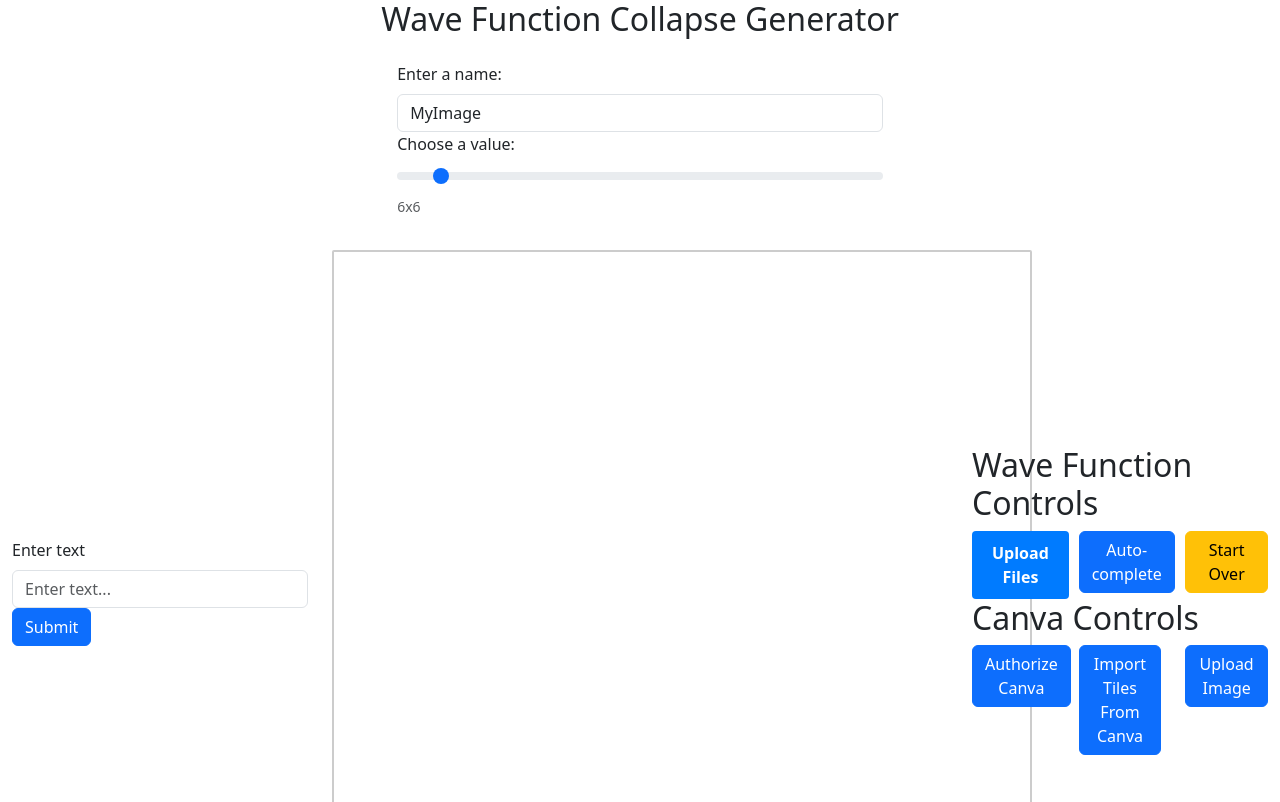
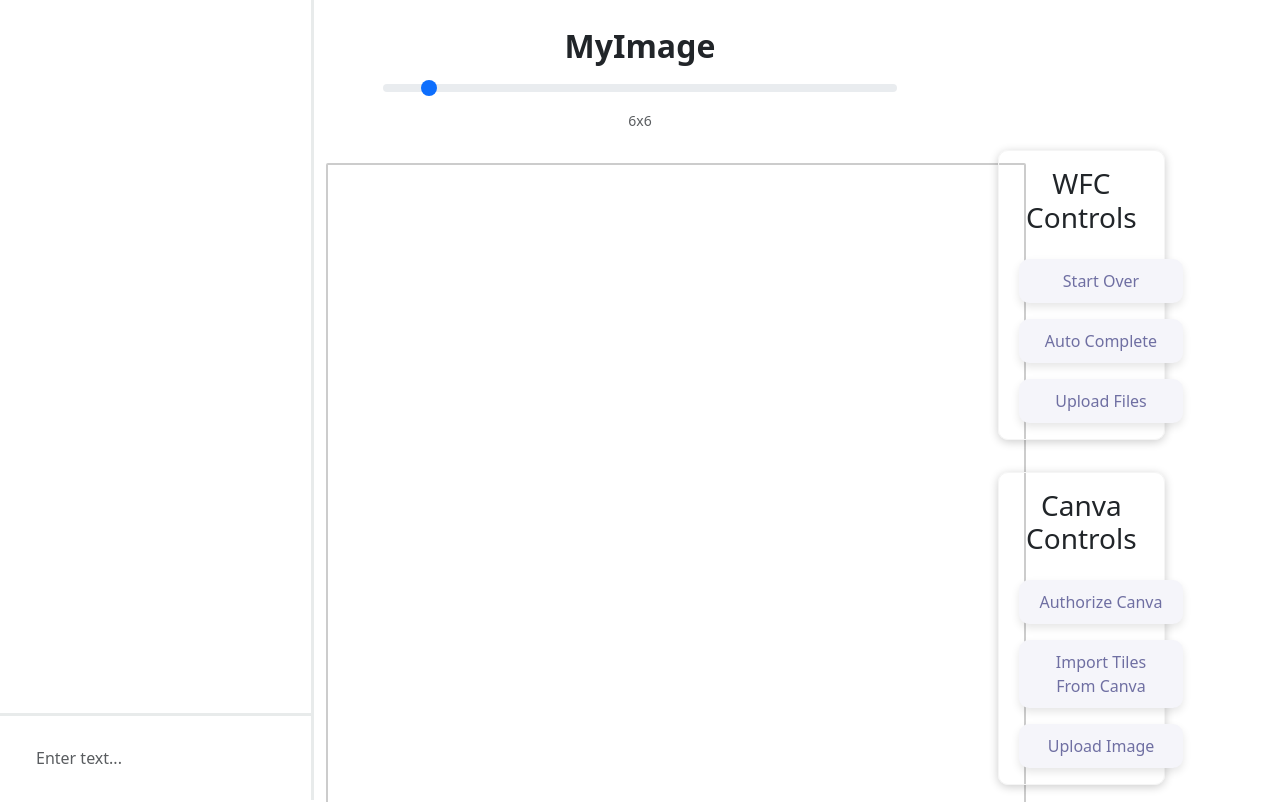
Before and after one commit to mattmacf98/wfc-canva-hackathon, a React (Vite) app: page / in a window 1280 px wide. Shown: the top 802 px of the page. Built offline with nearby package versions, Linux system fonts and the light colour scheme.

Commit message:
update styling

```diff
--- a/index.html
+++ b/index.html
@@ -4,7 +4,7 @@
     <meta charset="UTF-8" />
     <link rel="icon" type="image/svg+xml" href="/vite.svg" />
     <meta name="viewport" content="width=device-width, initial-scale=1.0" />
-    <title>Wave Function Collapse Canva</title>
+    <title>Procedurize</title>
   </head>
   <body>
     <div id="root"></div>
--- a/package.json
+++ b/package.json
@@ -17,7 +17,9 @@
     "p5": "^1.9.4",
     "react": "^18.3.1",
     "react-bootstrap": "^2.10.4",
-    "react-dom": "^18.3.1"
+    "react-dom": "^18.3.1",
+    "react-icons": "^5.2.1",
+    "react-loading": "^2.0.3"
   },
   "devDependencies": {
     "@types/react": "^18.3.3",
--- a/src/App.tsx
+++ b/src/App.tsx
@@ -1,11 +1,9 @@
 import ImageGeneration from "./components/imageGeneration";
-import Notification from "./components/notification";
 
 export const App = () => {
 
       return (
           <>
-              <Notification/>
               <ImageGeneration/>
           </>
       )
--- a/src/components/ai/index.tsx
+++ b/src/components/ai/index.tsx
@@ -1,6 +1,7 @@
-import {FC, useContext, useEffect, useState} from "react";
-import {Button, Form} from "react-bootstrap";
+import {CSSProperties, FC, useContext, useEffect, useState} from "react";
+import {Col, Container, Form, Row} from "react-bootstrap";
 import {WaveFunctionCollapseContext} from "../../contexts/WaveFunctionCollapse";
+import ReactLoading from 'react-loading'
 
 declare global {
     type message = {
@@ -24,11 +25,40 @@ export interface IAIProps {
     p5SketchRef: any,
     canvaControlsRef: any
 }
+
+const messageInputStyle: CSSProperties = {
+    border: "none",
+    outline: "none",
+    width: "100%"
+}
+
+const assistantBubbleStyle: CSSProperties = {
+    backgroundColor: 'white',
+    borderRadius: '20px',
+    padding: '10px 15px',
+    maxWidth: '60%',
+    alignSelf: 'flex-start',
+    marginBottom: '10px',
+    wordWrap: 'break-word',
+    boxShadow: '0 2px 4px rgba(0, 0, 0, 0.1)',
+};
+
+const userBubbleStyle: CSSProperties = {
+    backgroundColor: '#F5F5FA',
+    color: '#7878AB',
+    borderRadius: '20px',
+    padding: '10px 15px',
+    maxWidth: '60%',
+    alignSelf: 'flex-end',
+    marginBottom: '16px',
+    wordWrap: 'break-word',
+    boxShadow: '0 2px 4px rgba(0, 0, 0, 0.1)',
+};
+
 const AI: FC<IAIProps> = ({p5SketchRef, canvaControlsRef}) => {
     const {setDimension, setImageName} = useContext(WaveFunctionCollapseContext);
     const [loadingAIResponse, setLoadingAIResponse] = useState(false);
     const [inputValue, setInputValue] = useState('');
-    const [aiResponse, setAiResponse] = useState('');
     const [messages, setMessages] = useState([{role: "system", content: initialPrompt}])
 
     const handleSubmit = (event: any) => {
@@ -45,9 +75,8 @@ const AI: FC<IAIProps> = ({p5SketchRef, canvaControlsRef}) => {
             chatAI();
         } else {
             const responseJson = JSON.parse(messages[messages.length - 1].content);
-            const {imageGenerations, message} = responseJson
+            const {imageGenerations} = responseJson
             generateImages(0, imageGenerations)
-            setAiResponse(message);
         }
     }, [messages])
 
@@ -89,24 +118,51 @@ const AI: FC<IAIProps> = ({p5SketchRef, canvaControlsRef}) => {
     }
 
     return (
-        <>
+        <Col className="d-flex flex-column" style={{ height: '100%'}}>
+            <Row className="flex-fill">
+                <Container>
+                    <Col style={{ display: 'flex', flexDirection: 'column', padding:24 }}>
+                        {messages.filter(( message) => message.role !== "system" ).map(({content, role}, index) => {
+                            if (role === "assistant") {
+                                return (
+                                    <Row key={index} style={{display: "flex", justifyContent: "flex-start"}}>
+                                        <div style={assistantBubbleStyle}>
+                                            {JSON.parse(content)["message"]}
+                                        </div>
+                                    </Row>
+                                )
+                            } else {
+                                return (
+                                    <Row key={index} style={{display: "flex", justifyContent: "flex-end"}} >
+                                        <div style={userBubbleStyle}>
+                                            {content}
+                                        </div>
+                                    </Row>
+                                )
+                            }
+                        })}
+                        {loadingAIResponse && <ReactLoading type={"bubbles"} color={"#7878AB"} height={45} width={45} />}
+                    </Col>
+                </Container>
+            </Row>
+            <Row lg={1}>
+                <div style={{borderTop: "3px solid #e8ebeb", width: "100%", padding: 24}}>
+                    <Container>
                         <Form onSubmit={handleSubmit}>
                             <Form.Group controlId="formInput">
-                    <Form.Label>Enter text</Form.Label>
                                 <Form.Control
+                                    style={messageInputStyle}
                                     type="text"
                                     placeholder="Enter text..."
                                     value={inputValue}
                                     onChange={(event) => setInputValue(event.target.value)}
                                 />
                             </Form.Group>
-                <Button variant="primary" type="submit">
-                    Submit
-                </Button>
                         </Form>
-            { loadingAIResponse && <p>Loading AI response...</p>}
-            { !loadingAIResponse && <p>{aiResponse}</p> }
-        </>
+                    </Container>
+                </div>
+            </Row>
+        </Col>
     );
 }
 
--- a/src/components/imageGeneration/CanvaControls.tsx
+++ b/src/components/imageGeneration/CanvaControls.tsx
@@ -1,5 +1,5 @@
-import {FC, forwardRef, useContext, useImperativeHandle, useState} from "react";
-import {Button, Col, Row} from "react-bootstrap";
+import {CSSProperties, FC, forwardRef, useContext, useImperativeHandle, useState} from "react";
+import {Button, Col, Container, Row} from "react-bootstrap";
 import {WaveFunctionCollapseContext} from "../../contexts/WaveFunctionCollapse";
 import {NotificationsContext} from "../../contexts/Notifications";
 import {backendHost} from "../../config";
@@ -22,6 +22,26 @@ export const CanvaControls: FC<ICanvaControlsProps> = forwardRef((props: ICanvaC
             uploadToCanva(name)
         }
     }), [])
+
+    const buttonStyle: CSSProperties = {
+        color: '#6f6fa2',
+        backgroundColor: '#F5F5FA',
+        border: 'none',
+        borderRadius: '10px',
+        padding: '10px 20px',
+        boxShadow: '0 4px 8px rgba(0,0,0,0.1)',
+        width: 164
+    };
+
+    const containerStyle: CSSProperties = {
+        border: "1px solid #f5f5f5",
+        margin: 8,
+        textAlign: "center",
+        width: "60%",
+        padding: 8,
+        borderRadius: 10,
+        boxShadow: '0 2px 10px rgba(0,0,0,0.2)'
+    }
 
     const uploadToCanva = async (name: string) => {
         setUploadingImage(true);
@@ -48,22 +68,24 @@ export const CanvaControls: FC<ICanvaControlsProps> = forwardRef((props: ICanvaC
     }
 
     return (
-        <Row>
-            <Col lg={12}>
-                <h2>Canva Controls</h2>
+        <Container>
+            <Row style={containerStyle}>
+                <Col lg={12} className="my-2">
+                    <h3>Canva Controls</h3>
                 </Col>
-            <Col lg={4}>
-                <Button onClick={handleAuthorizeClick}>Authorize Canva</Button>
+                <Col lg={12} className="my-2">
+                    <Button onClick={handleAuthorizeClick} style={buttonStyle}>Authorize Canva</Button>
                 </Col>
-            <Col lg={4}>
-                <Button onClick={() => props.openImageSelectModal()}>Import Tiles From Canva</Button>
+                <Col lg={12} className="my-2">
+                    <Button onClick={() => props.openImageSelectModal()} style={buttonStyle}>Import Tiles From Canva</Button>
                 </Col>
-            <Col lg={4}>
+                <Col lg={12} className="my-2">
                     {
                         uploadingImage ?
-                        <Button disabled>Uploading...</Button> : <Button onClick={() => uploadToCanva(imageName)}>Upload Image</Button>
+                            <Button disabled style={buttonStyle}>Uploading...</Button> : <Button onClick={() => uploadToCanva(imageName)} style={buttonStyle}>Upload Image</Button>
                     }
                 </Col>
             </Row>
+        </Container>
     )
 });
--- a/src/components/imageGeneration/WaveFunctionControls.tsx
+++ b/src/components/imageGeneration/WaveFunctionControls.tsx
@@ -1,6 +1,7 @@
-import {Button, Col, Row, Form} from "react-bootstrap";
-import {ChangeEvent, FC, useContext} from "react";
+import {Button, Col, Row, Form, Container} from "react-bootstrap";
+import {ChangeEvent, CSSProperties, FC, useContext} from "react";
 import {WaveFunctionCollapseContext} from "../../contexts/WaveFunctionCollapse";
+import { BsChevronLeft, BsChevronRight } from 'react-icons/bs';
 
 export interface IWaveFunctionControlsProps {
     p5SketchRef: any
@@ -15,12 +16,39 @@ export const WaveFunctionControls: FC<IWaveFunctionControlsProps> = ({p5SketchRe
         }
     }
 
+    const buttonStyle: CSSProperties = {
+        color: '#6f6fa2',
+        backgroundColor: '#F5F5FA',
+        border: 'none',
+        borderRadius: '10px',
+        padding: '10px 20px',
+        boxShadow: '0 4px 8px rgba(0,0,0,0.1)',
+        width: 164
+    };
+
+    const containerStyle: CSSProperties = {
+        border: "1px solid #f5f5f5",
+        margin: 8,
+        textAlign: "center",
+        width: "60%",
+        padding: 8,
+        borderRadius: 10,
+        boxShadow: '0 2px 10px rgba(0,0,0,0.2)'
+    }
+
     return (
-        <Row>
-            <Col lg={12}>
-                <h2>Wave Function Controls</h2>
+        <Container>
+            <Row style={containerStyle}>
+                <Col lg={12} className="my-2">
+                    <h3>WFC Controls</h3>
                 </Col>
-            <Col lg={4}>
+                <Col lg={12} className="my-2">
+                    <Button onClick={() => p5SketchRef.current.startOver()} style={buttonStyle}>Start Over</Button>
+                </Col>
+                <Col lg={12} className="my-2">
+                    <Button onClick={() => p5SketchRef.current.completeDrawing()} style={buttonStyle}>Auto Complete</Button>
+                </Col>
+                <Col lg={12} className="my-2">
                     {
 
                         imageUrls.length === 0 &&
@@ -28,16 +56,12 @@ export const WaveFunctionControls: FC<IWaveFunctionControlsProps> = ({p5SketchRe
                     }
                     {
                         imageUrls.length !== 0 &&
-                    <Button variant="danger" onClick={() => setImageUrls([])}>Clear Tiles</Button>
+                        <Button variant="danger" onClick={() => setImageUrls([])} style={{...buttonStyle, background: "red", color: "white"}}>Clear Tiles</Button>
                     }
                 </Col>
-            <Col lg={4}>
-                <Button variant="primary" onClick={() => p5SketchRef.current.completeDrawing()}>Auto-complete</Button>
-            </Col>
-            <Col lg={4}>
-                <Button variant="warning" onClick={() => p5SketchRef.current.startOver()}>Start Over</Button>
-            </Col>
             </Row>
+        </Container>
+
     )
 }
 
@@ -46,14 +70,16 @@ const FileUploadButton = (props: {handleFileUpload: (event: ChangeEvent<HTMLInpu
                     <label
                         htmlFor="file-upload"
                         style={{
+                            color: '#6f6fa2',
+                            backgroundColor: '#F5F5FA',
+                            border: 'none',
+                            borderRadius: '10px',
+                            padding: '10px 20px',
+                            boxShadow: '0 4px 8px rgba(0,0,0,0.1)',
+                            width: 164,
                             display: 'inline-block',
-                                padding: '10px 20px',
-                                backgroundColor: '#007bff',
-                                color: '#fff',
-                                borderRadius: '4px',
                             cursor: 'pointer',
                             fontSize: '16px',
-                                fontWeight: 'bold',
                             textAlign: 'center'
                         }}
                     >
@@ -73,11 +99,17 @@ const FileUploadButton = (props: {handleFileUpload: (event: ChangeEvent<HTMLInpu
 export const WaveFunctionCollapseNextBackControls: FC<{ p5SketchRef: any}> = (props: {p5SketchRef: any}) => (
     <Row className="flex-grow-1 justify-content-center align-items-center">
             <Col lg={5}/>
-            <Col lg={1}>
-                    <Button variant="secondary" onClick={() => props.p5SketchRef.current.goBack()}>Back</Button>
+            <Col lg={1} className="text-center">
+                <div onClick={() => props.p5SketchRef.current.goBack()} className="icon-button">
+                    <BsChevronLeft size={32} />
+                    <div>Back</div>
+                </div>
             </Col>
-            <Col lg={1}>
-                    <Button variant="secondary" onClick={() => props.p5SketchRef.current.drawNext()}>Next</Button>
+            <Col lg={1} className="text-center">
+                <div onClick={() => props.p5SketchRef.current.drawNext()} className="icon-button">
+                    <BsChevronRight size={32} />
+                    <div>Next</div>
+                </div>
             </Col>
             <Col lg={5}/>
     </Row>
@@ -85,33 +117,49 @@ export const WaveFunctionCollapseNextBackControls: FC<{ p5SketchRef: any}> = (pr
 
 export const WaveFunctionCollapseImageControls: FC = () => {
     const {imageName, setImageName, dimension, setDimension} = useContext(WaveFunctionCollapseContext)
+    const nameInputStyle: CSSProperties = {
+        fontSize: "2em",
+        fontWeight: "bold",
+        border: "none",
+        outline: "none",
+        width: "100%",
+        textAlign: "center"
+    }
+
+    const dimensionTextStyle: CSSProperties = {
+        textAlign: "center",
+        width: "100%",
+        display: "block"
+    }
+
     return (
+        <Container>
             <Row className="justify-content-center mb-3">
                 <Col xs="auto">
-                <h2>Wave Function Collapse Generator</h2>
                     <div className="p-3">
                         <Form.Group controlId="exampleForm.ControlRange1">
-                        <Form.Label>Enter a name:</Form.Label>
                             <Form.Control
+                                style={nameInputStyle}
                                 type="text"
                                 placeholder="Enter name"
                                 value={imageName}
                                 onChange={(e: ChangeEvent<HTMLInputElement>) => setImageName(e.target.value)}
                             />
 
-                        <Form.Label>Choose a value:</Form.Label>
                             <Form.Range
                                 min={4}
                                 max={30}
                                 value={dimension}
                                 onChange={(e: ChangeEvent<HTMLInputElement>) => setDimension(Number(e.target.value))}
                             />
-                        <Form.Text className="text-muted">
+                            <Form.Text className="text-muted" style={dimensionTextStyle}>
                                 {dimension}x{dimension}
                             </Form.Text>
                         </Form.Group>
                     </div>
                 </Col>
             </Row>
+        </Container>
+
     )
 }
--- a/src/components/imageGeneration/index.tsx
+++ b/src/components/imageGeneration/index.tsx
@@ -1,5 +1,5 @@
 import {useContext, useRef, useState} from "react";
-import {Col, Container, Row} from "react-bootstrap";
+import {Col, Row} from "react-bootstrap";
 import {
     WaveFunctionCollapseImageControls,
     WaveFunctionCollapseNextBackControls,
@@ -10,6 +10,7 @@ import {ImageTileSelectModal} from "./ImageTileSelectModal";
 import {P5Sketch} from "./P5Sketch";
 import {WaveFunctionCollapseContext} from "../../contexts/WaveFunctionCollapse";
 import AI from "../ai";
+import Notification from "../notification";
 
 export const ImageGeneration = () => {
     const canvasDimension  = 700;
@@ -20,13 +21,15 @@ export const ImageGeneration = () => {
 
     return (
         <>
-            <Container fluid className="d-flex flex-column vh-100">
-                <WaveFunctionCollapseImageControls/>
-                <Row className="flex-grow-1 justify-content-center align-items-center">
-                    <Col lg={3}>
+            <Row>
+                <Col lg={3} style={{ borderRight: "3px solid #e8ebeb", height: "100vh"}}>
                     <AI p5SketchRef={p5SketchRef} canvaControlsRef={canvaControlsRef}/>
                 </Col>
-                    <Col lg={6}>
+                <Col lg={9}>
+                    <Row className="flex-grow-1 justify-content-center align-items-center">
+                        <Col lg={8}>
+                            <Notification/>
+                            <WaveFunctionCollapseImageControls/>
                             <div style={
                                 {
                                     border: '2px solid #ccc', borderRadius: '2px',
@@ -38,16 +41,17 @@ export const ImageGeneration = () => {
                                     <P5Sketch canvasDimension={canvasDimension} ref={p5SketchRef}/>
                                 }
                             </div>
+                            <div style={{height:16}}/>
+                            <WaveFunctionCollapseNextBackControls p5SketchRef={p5SketchRef}/>
                         </Col>
-                    <Col lg={3}>
+                        <Col lg={4}>
                             <WaveFunctionControls p5SketchRef={p5SketchRef}/>
-
+                            <div style={{height:16}}/>
                             <CanvaControls openImageSelectModal={() => setShowImageSelectModal(true)} ref={canvaControlsRef}/>
                         </Col>
                     </Row>
-
-                <WaveFunctionCollapseNextBackControls p5SketchRef={p5SketchRef}/>
-            </Container>
+                </Col>
+            </Row>
 
             <ImageTileSelectModal show={showImageSelectModal} hide={() => setShowImageSelectModal(false)}/>
         </>
```
Also changed, not shown: 2 other files (tests, documents, lock files or other folders). Lines whose indentation alone changed are shown as unchanged.
